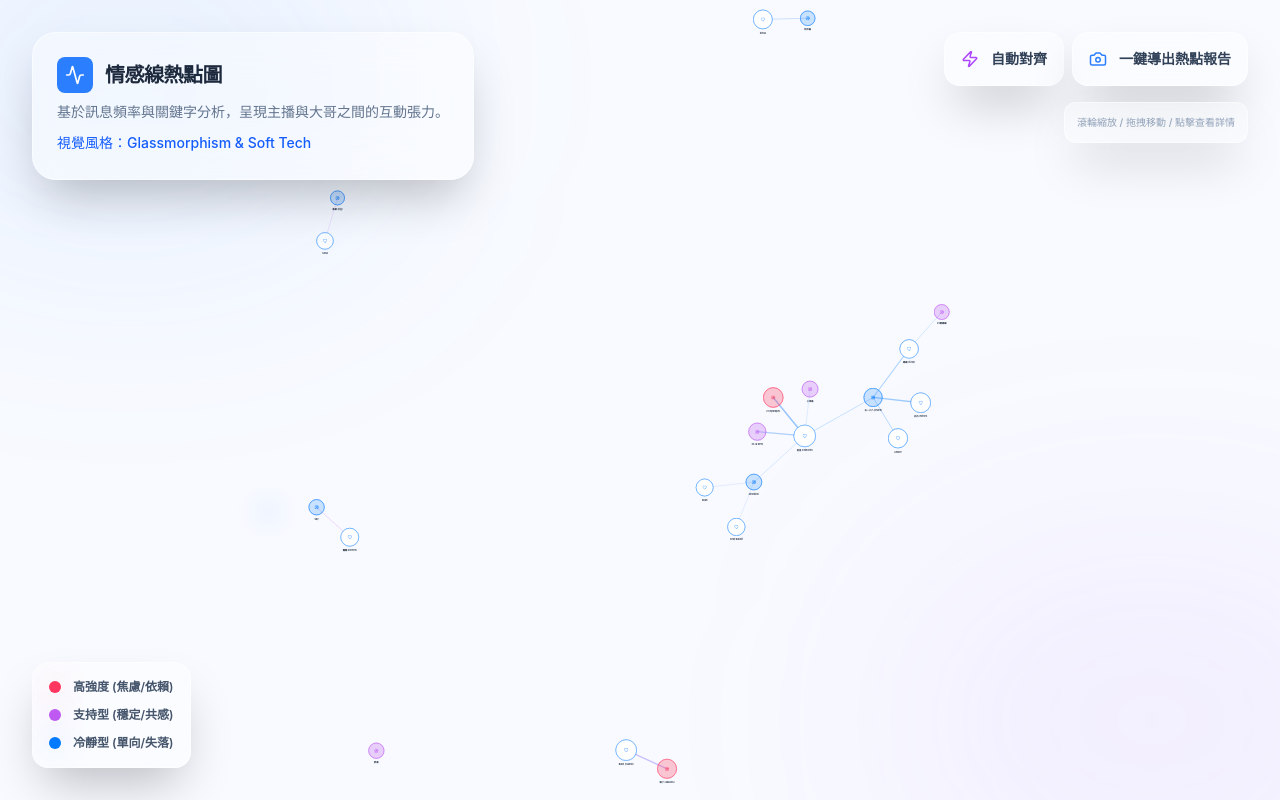
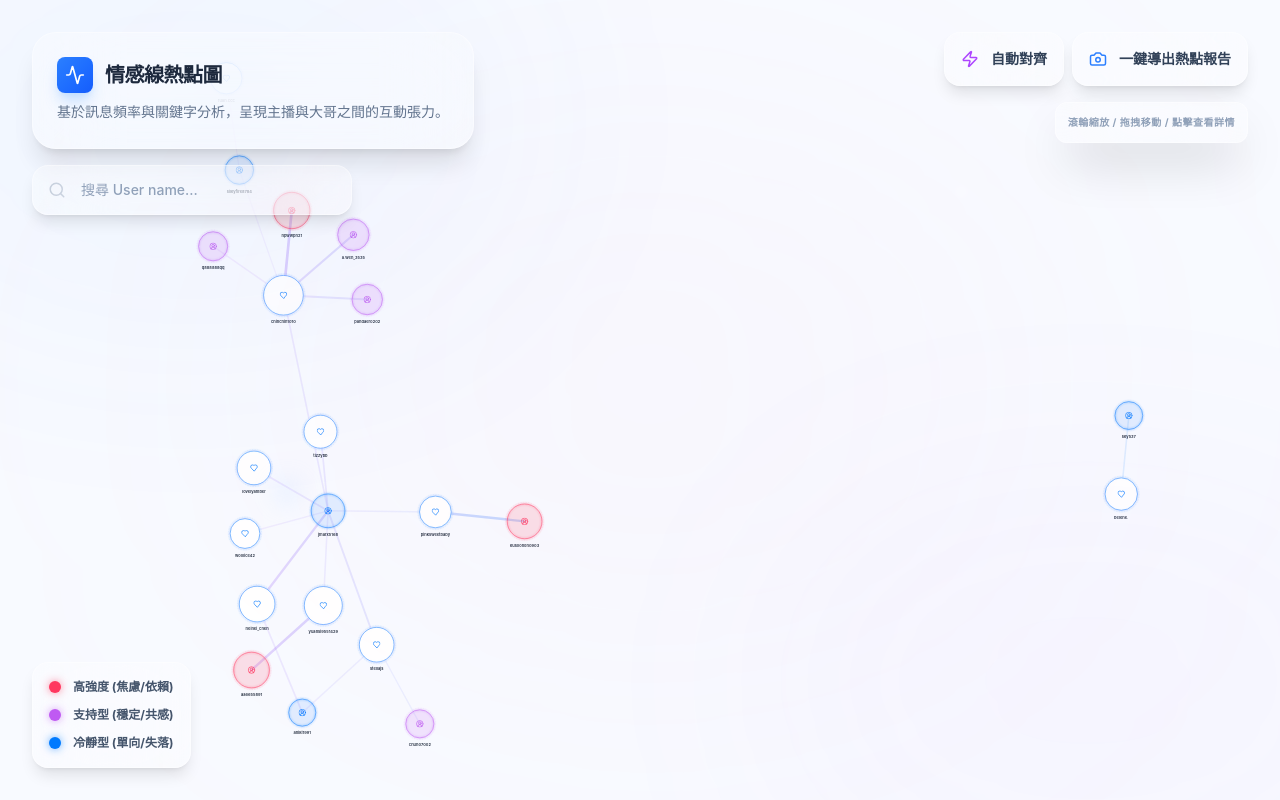
Before and after one commit to veronawu-web/-relationship.vip.creator, a React (Vite) app: page / in a window 1280 px wide. Built offline with nearby package versions, Linux system fonts and the light colour scheme.

Commit message:
feat: Implement search functionality and refine animations
Adds a search input to filter nodes by ID and introduces a more dynamic "float" animation to the nodes. Also, subtle adjustments are made to glow effects and glassmorphism styles for a refined aesthetic.

```diff
--- a/src/App.tsx
+++ b/src/App.tsx
@@ -1,7 +1,7 @@
-import React, { useEffect, useRef, useState, useCallback } from 'react';
+import React, { useEffect, useRef, useState, useCallback, useMemo } from 'react';
 import * as d3 from 'd3';
 import { motion, AnimatePresence } from 'motion/react';
-import { Heart, MessageCircle, Zap, Shield, User, Info, Activity, Download, Camera } from 'lucide-react';
+import { Heart, MessageCircle, Zap, Shield, User, Info, Activity, Download, Camera, Search, X } from 'lucide-react';
 import { toPng } from 'html-to-image';
 import { NODES, LINKS } from './constants';
 import { Node, Link } from './types';
@@ -12,6 +12,14 @@ export default function App() {
   const [selectedNode, setSelectedNode] = useState<Node | null>(null);
   const [hoveredNode, setHoveredNode] = useState<Node | null>(null);
   const [isExporting, setIsExporting] = useState(false);
+  const [searchQuery, setSearchQuery] = useState('');
+
+  const filteredNodes = useMemo(() => {
+    if (!searchQuery) return NODES;
+    return NODES.filter(node =>
+      node.id.toLowerCase().includes(searchQuery.toLowerCase())
+    );
+  }, [searchQuery]);
 
   const fitToScreen = useCallback(() => {
     if (!svgRef.current) return;
@@ -45,19 +53,14 @@ export default function App() {
     if (containerRef.current === null) return;
 
     setIsExporting(true);
-
-    // First, fit to screen to ensure everyone is in view for the export
     fitToScreen();
 
-    // Give a small delay to ensure UI state is clean and transition finished
     setTimeout(() => {
       toPng(containerRef.current!, {
         cacheBust: true,
         backgroundColor: '#f8faff',
-        pixelRatio: 2, // Higher resolution
-        style: {
-          borderRadius: '0'
-        }
+        pixelRatio: 2,
+        style: { borderRadius: '0' }
       })
         .then((dataUrl) => {
           const link = document.createElement('a');
@@ -85,7 +88,6 @@ export default function App() {
 
     svg.selectAll('*').remove();
 
-    // Create a container group for zoom
     const g = svg.append('g').attr('class', 'main-container');
 
     const zoom = d3.zoom<SVGSVGElement, unknown>()
@@ -112,22 +114,17 @@ export default function App() {
 
     window.addEventListener('resize', updateDimensions);
 
-    // Gradient Definitions
     const defs = svg.append('defs');
-
-    // Link Gradient
     const linkGradient = defs.append('linearGradient')
       .attr('id', 'link-gradient')
       .attr('gradientUnits', 'userSpaceOnUse');
     linkGradient.append('stop').attr('offset', '0%').attr('stop-color', '#BF5AF2').attr('stop-opacity', 0.6);
     linkGradient.append('stop').attr('offset', '100%').attr('stop-color', '#007AFF').attr('stop-opacity', 0.6);
 
-    // Glow Filter
     const filter = defs.append('filter').attr('id', 'glow');
     filter.append('feGaussianBlur').attr('stdDeviation', '4').attr('result', 'blur');
     filter.append('feComposite').attr('in', 'SourceGraphic').attr('in2', 'blur').attr('operator', 'over');
 
-    // Draw Links inside the zoom group
     const link = g.append('g')
       .selectAll('line')
       .data(LINKS)
@@ -137,7 +134,6 @@ export default function App() {
       .attr('stroke-width', d => 2 + d.intensity * 6)
       .attr('stroke-linecap', 'round');
 
-    // Draw Nodes inside the zoom group
     const node = g.append('g')
       .selectAll('g')
       .data(NODES)
@@ -151,14 +147,13 @@ export default function App() {
         .on('drag', dragged)
         .on('end', dragended) as any);
 
-    // Node Circles (Glass Look)
     node.append('circle')
       .attr('r', d => 30 + (d.val / 2))
       .attr('fill', d => {
-        if (d.group === 'core') return 'rgba(255, 255, 255, 0.8)';
-        if (d.group === 'high') return 'rgba(255, 55, 95, 0.15)';
-        if (d.group === 'support') return 'rgba(191, 90, 242, 0.15)';
-        return 'rgba(0, 122, 255, 0.1)';
+        if (d.group === 'core') return 'rgba(255, 255, 255, 0.9)';
+        if (d.group === 'high') return 'rgba(255, 55, 95, 0.08)';
+        if (d.group === 'support') return 'rgba(191, 90, 242, 0.08)';
+        return 'rgba(0, 122, 255, 0.05)';
       })
       .attr('stroke', d => {
         if (d.group === 'core') return '#007AFF';
@@ -166,13 +161,26 @@ export default function App() {
         if (d.group === 'support') return '#BF5AF2';
         return '#007AFF';
       })
-      .attr('stroke-width', 2)
+      .attr('stroke-width', 1.5)
       .style('filter', 'url(#glow)')
       .style('cursor', 'pointer');
 
-    // Node Labels
+    // Add a subtle outer ring for "Soft Tech" look
+    node.append('circle')
+      .attr('r', d => 35 + (d.val / 2))
+      .attr('fill', 'none')
+      .attr('stroke', d => {
+        if (d.group === 'core') return 'rgba(0, 122, 255, 0.2)';
+        if (d.group === 'high') return 'rgba(255, 55, 95, 0.2)';
+        if (d.group === 'support') return 'rgba(191, 90, 242, 0.2)';
+        return 'rgba(0, 122, 255, 0.1)';
+      })
+      .attr('stroke-width', 1)
+      .attr('stroke-dasharray', '4,4')
+      .style('pointer-events', 'none');
+
     node.append('text')
-      .text(d => d.name)
+      .text(d => d.id)
       .attr('dy', d => 55 + (d.val / 2))
       .attr('text-anchor', 'middle')
       .attr('fill', '#1e293b')
@@ -180,7 +188,6 @@ export default function App() {
       .style('font-weight', '600')
       .style('pointer-events', 'none');
 
-    // Icons
     node.append('foreignObject')
       .attr('x', -12)
       .attr('y', -12)
@@ -202,7 +209,23 @@ export default function App() {
       node.attr('transform', (d: any) => `translate(${d.x},${d.y})`);
     });
 
-    // Initial Fit to Screen
+    // Update opacity based on search
+    const updateSearchHighlight = () => {
+      if (!searchQuery) {
+        node.style('opacity', 1);
+        link.style('opacity', d => 0.2 + d.intensity * 0.5);
+        return;
+      }
+
+      const matchedIds = new Set(filteredNodes.map(n => n.id));
+      node.style('opacity', d => matchedIds.has(d.id) ? 1 : 0.1);
+      link.style('opacity', (d: any) =>
+        matchedIds.has(d.source.id) || matchedIds.has(d.target.id) ? 0.3 : 0.05
+      );
+    };
+
+    updateSearchHighlight();
+
     setTimeout(() => {
       const bounds = g.node()?.getBBox();
       if (bounds) {
@@ -244,48 +267,75 @@ export default function App() {
       simulation.stop();
       window.removeEventListener('resize', updateDimensions);
     };
-  }, []);
+  }, [searchQuery, filteredNodes]);
 
   return (
     <div ref={containerRef} className="relative w-full h-screen overflow-hidden font-sans bg-[#f8faff]">
       {/* Background Elements */}
-      <div className="absolute top-[-10%] left-[-10%] w-[40%] h-[40%] bg-blue-400/10 blur-[120px] rounded-full" />
-      <div className="absolute bottom-[-10%] right-[-10%] w-[40%] h-[40%] bg-purple-400/10 blur-[120px] rounded-full" />
+      <div className="absolute top-[-10%] left-[-10%] w-[50%] h-[50%] bg-blue-400/10 blur-[120px] rounded-full animate-pulse-slow" />
+      <div className="absolute bottom-[-10%] right-[-10%] w-[50%] h-[50%] bg-purple-400/10 blur-[120px] rounded-full animate-pulse-slow" style={{ animationDelay: '-4s' }} />
+      <div className="absolute top-1/2 left-1/2 -translate-x-1/2 -translate-y-1/2 w-[60%] h-[60%] bg-pink-300/5 blur-[150px] rounded-full animate-float" />
 
       {/* Main SVG Visualization */}
       <svg ref={svgRef} className="w-full h-full cursor-grab active:cursor-grabbing" />
 
-      {/* UI Overlay: Header */}
-      <div className="absolute top-8 left-8 z-10">
+      {/* UI Overlay: Header & Search */}
+      <div className="absolute top-8 left-8 z-20 flex flex-col gap-4">
         <motion.div
           initial={{ opacity: 0, x: -20 }}
           animate={{ opacity: 1, x: 0 }}
-          className="glass-card p-6 rounded-3xl max-w-md"
+          className="glass-card p-6 rounded-3xl max-w-md shadow-xl border border-white/40"
         >
           <div className="flex items-center gap-3 mb-2">
-            <div className="p-2 bg-blue-500 rounded-lg text-white">
+            <div className="p-2 bg-gradient-to-br from-blue-500 to-blue-600 rounded-lg text-white shadow-lg shadow-blue-200">
               <Activity size={20} />
             </div>
             <h1 className="text-xl font-bold tracking-tight text-slate-800">情感線熱點圖</h1>
           </div>
           <p className="text-sm text-slate-500 leading-relaxed">
             基於訊息頻率與關鍵字分析，呈現主播與大哥之間的互動張力。
-            <span className="block mt-2 font-medium text-blue-600">視覺風格：Glassmorphism & Soft Tech</span>
           </p>
+        </motion.div>
+
+        {/* Search Bar */}
+        <motion.div
+          initial={{ opacity: 0, y: 10 }}
+          animate={{ opacity: 1, y: 0 }}
+          transition={{ delay: 0.2 }}
+          className="relative group"
+        >
+          <div className="absolute left-4 top-1/2 -translate-y-1/2 text-slate-400 group-focus-within:text-blue-500 transition-colors">
+            <Search size={18} />
+          </div>
+          <input
+            type="text"
+            placeholder="搜尋 User name..."
+            value={searchQuery}
+            onChange={(e) => setSearchQuery(e.target.value)}
+            className="glass-card w-80 pl-12 pr-10 py-3.5 rounded-2xl text-sm font-medium text-slate-700 placeholder:text-slate-400 focus:outline-none focus:ring-2 focus:ring-blue-500/20 border border-white/40 shadow-lg transition-all"
+          />
+          {searchQuery && (
+            <button
+              onClick={() => setSearchQuery('')}
+              className="absolute right-4 top-1/2 -translate-y-1/2 text-slate-400 hover:text-slate-600"
+            >
+              <X size={16} />
+            </button>
+          )}
         </motion.div>
       </div>
 
       {/* UI Overlay: Legend */}
       <div className="absolute bottom-8 left-8 z-10">
-        <div className="glass-card p-4 rounded-2xl flex flex-col gap-3">
-          <div className="flex items-center gap-3 text-xs font-semibold text-slate-600">
-            <div className="w-3 h-3 rounded-full bg-[#FF375F] glow-pink" /> 高強度 (焦慮/依賴)
+        <div className="glass-card p-4 rounded-2xl flex flex-col gap-3 border border-white/40 shadow-lg">
+          <div className="flex items-center gap-3 text-xs font-bold text-slate-600">
+            <div className="w-3 h-3 rounded-full bg-[#FF375F] shadow-[0_0_8px_rgba(255,55,95,0.6)]" /> 高強度 (焦慮/依賴)
           </div>
-          <div className="flex items-center gap-3 text-xs font-semibold text-slate-600">
-            <div className="w-3 h-3 rounded-full bg-[#BF5AF2] glow-purple" /> 支持型 (穩定/共感)
+          <div className="flex items-center gap-3 text-xs font-bold text-slate-600">
+            <div className="w-3 h-3 rounded-full bg-[#BF5AF2] shadow-[0_0_8px_rgba(191,90,242,0.6)]" /> 支持型 (穩定/共感)
           </div>
-          <div className="flex items-center gap-3 text-xs font-semibold text-slate-600">
-            <div className="w-3 h-3 rounded-full bg-[#007AFF] glow-blue" /> 冷靜型 (單向/失落)
+          <div className="flex items-center gap-3 text-xs font-bold text-slate-600">
+            <div className="w-3 h-3 rounded-full bg-[#007AFF] shadow-[0_0_8px_rgba(0,122,255,0.6)]" /> 冷靜型 (單向/失落)
           </div>
         </div>
       </div>
@@ -297,7 +347,7 @@ export default function App() {
             whileHover={{ scale: 1.05 }}
             whileTap={{ scale: 0.95 }}
             onClick={fitToScreen}
-            className="glass-card p-4 rounded-2xl flex items-center gap-3 text-slate-700 font-bold text-sm hover:bg-white/60 transition-all group"
+            className="glass-card p-4 rounded-2xl flex items-center gap-3 text-slate-700 font-bold text-sm hover:bg-white/60 transition-all group border border-white/40 shadow-lg"
             title="縮放至全螢幕"
           >
             <Zap size={18} className="text-purple-500 group-hover:scale-110 transition-transform" />
@@ -309,7 +359,7 @@ export default function App() {
             whileTap={{ scale: 0.95 }}
             onClick={exportImage}
             disabled={isExporting}
-            className="glass-card p-4 rounded-2xl flex items-center gap-3 text-slate-700 font-bold text-sm hover:bg-white/60 transition-all group"
+            className="glass-card p-4 rounded-2xl flex items-center gap-3 text-slate-700 font-bold text-sm hover:bg-white/60 transition-all group border border-white/40 shadow-lg"
           >
             {isExporting ? (
               <div className="animate-spin rounded-full h-4 w-4 border-2 border-blue-500 border-t-transparent" />
@@ -320,7 +370,7 @@ export default function App() {
           </motion.button>
         </div>
 
-        <div className="glass-card p-3 rounded-xl text-[10px] text-slate-400 font-medium">
+        <div className="glass-card p-3 rounded-xl text-[10px] text-slate-400 font-bold uppercase tracking-wider border border-white/40">
           滾輪縮放 / 拖拽移動 / 點擊查看詳情
         </div>
 
@@ -333,7 +383,7 @@ export default function App() {
               exit={{ opacity: 0, y: 20, scale: 0.95 }}
               className="w-80"
             >
-              <div className="glass-card p-6 rounded-3xl overflow-hidden relative">
+              <div className="glass-card p-6 rounded-3xl overflow-hidden relative border border-white/60 shadow-2xl">
                 {/* Decorative Glow */}
                 <div className={`absolute top-0 right-0 w-24 h-24 blur-3xl opacity-20 ${
                   (selectedNode || hoveredNode)?.group === 'high' ? 'bg-pink-500' :
@@ -351,7 +401,7 @@ export default function App() {
                   </div>
 
                   <h2 className="text-2xl font-bold text-slate-800 mb-1">
-                    {(selectedNode || hoveredNode)?.name}
+                    {(selectedNode || hoveredNode)?.id}
                   </h2>
 
                   <div className="flex items-center gap-2 mb-6">
@@ -371,7 +421,7 @@ export default function App() {
                   </div>
 
                   {(selectedNode || hoveredNode)?.lastMessage && (
-                    <div className="bg-white/50 p-4 rounded-2xl border border-white/80">
+                    <div className="bg-white/50 p-4 rounded-2xl border border-white/80 shadow-inner">
                       <div className="flex items-center gap-2 mb-2 text-slate-400">
                         <MessageCircle size={14} />
                         <span className="text-[10px] font-bold uppercase">核心語錄</span>
@@ -384,7 +434,7 @@ export default function App() {
 
                   <button
                     onClick={() => setSelectedNode(null)}
-                    className="mt-6 w-full py-3 rounded-2xl bg-slate-900 text-white text-sm font-bold hover:bg-slate-800 transition-colors"
+                    className="mt-6 w-full py-3.5 rounded-2xl bg-gradient-to-r from-slate-800 to-slate-900 text-white text-sm font-bold hover:from-slate-700 hover:to-slate-800 transition-all shadow-lg shadow-slate-200"
                   >
                     關閉詳情
                   </button>
--- a/src/constants.ts
+++ b/src/constants.ts
@@ -3,64 +3,65 @@ import { Node, Link } from './types';
 
 export const NODES: Node[] = [
   // --- Core Anchors (Streamers) ---
-  { id: 'chinchin1010', name: '金金 (chinchin)', group: 'core', val: 55 },
-  { id: 'yuansi9551429', name: 'Baby (yuansi)', group: 'core', val: 50 },
-  { id: 'stellajs', name: 'Stella', group: 'core', val: 40 },
-  { id: 'neinei_chen', name: '內內 (neinei)', group: 'core', val: 45 },
-  { id: 'lovelyamber', name: 'Amber', group: 'core', val: 42 },
-  { id: 'tizzybb', name: '踢踢 (tizzy)', group: 'core', val: 38 },
-  { id: 'belene.', name: '糖糖 (belene)', group: 'core', val: 35 },
-  { id: 'ruan.ccc', name: 'Ruan', group: 'core', val: 30 },
-  { id: 'sexyrabbitt', name: 'Sexy Rabbit', group: 'core', val: 32 },
-  { id: 'lin_soda', name: 'Soda', group: 'core', val: 28 },
+  { id: 'chinchin1010', name: 'chinchin1010', group: 'core', val: 60 },
+  { id: 'yuansi9551429', name: 'yuansi9551429', group: 'core', val: 55 },
+  { id: 'stellajs', name: 'stellajs', group: 'core', val: 45 },
+  { id: 'neinei_chen', name: 'neinei_chen', group: 'core', val: 48 },
+  { id: 'lovelyamber', name: 'lovelyamber', group: 'core', val: 42 },
+  { id: 'tizzybb', name: 'tizzybb', group: 'core', val: 40 },
+  { id: 'belene.', name: 'belene.', group: 'core', val: 38 },
+  { id: 'ruan.ccc', name: 'ruan.ccc', group: 'core', val: 35 },
+  { id: 'pinksweetbaby', name: 'pinksweetbaby', group: 'core', val: 36 },
+  { id: 'woolice42', name: 'woolice42', group: 'core', val: 30 },
 
-  // --- High Intensity (Red/Pink) ---
-  { id: 'hpwwph21', name: '21 (hpwwph)', group: 'high', val: 45, lastMessage: '可以不要放棄我嗎？我真的不能沒有你..' },
-  { id: 'aa6655891', name: '柳丁 (aa6655)', group: 'high', val: 42, lastMessage: 'Baby再講男主播我其實超級生氣' },
+  // --- High Intensity (Red/Pink) - Anxiety/Dependency ---
+  { id: 'hpwwph21', name: 'hpwwph21', group: 'high', val: 50, lastMessage: '可以不要放棄我嗎🥹 我真的不能沒有你.. 沒有你我走不下去' },
+  { id: 'aa6655891', name: 'aa6655891', group: 'high', val: 48, lastMessage: 'Baby再講男主播我其實超級生氣，東煮極力的在反對' },
+  { id: 'kusoohoh0903', name: 'kusoohoh0903', group: 'high', val: 45, lastMessage: '600了不起喔，600不用回喔，妳不是我葵葵了' },
 
-  // --- Support (Purple) ---
-  { id: 'a.wen_3535', name: '35 (a.wen)', group: 'support', val: 32, lastMessage: '對啊，學習到很多，畢竟很少女生會和我聊這種事情' },
-  { id: 'q888888qq', name: '小飛象', group: 'support', val: 25 },
-  { id: 'pandaer0202', name: '胖達', group: 'support', val: 22 },
-  { id: 'asx3024', name: '24愛踢踢', group: 'support', val: 20 },
+  // --- Support (Purple) - Stable/Empathy ---
+  { id: 'a.wen_3535', name: 'a.wen_3535', group: 'support', val: 35, lastMessage: '對啊，學習到很多，畢竟很少女生會和我聊這種事情' },
+  { id: 'pandaer0202', name: 'pandaer0202', group: 'support', val: 32, lastMessage: '因為我本人真的就不太會說話 所以我都用做的🤭' },
+  { id: 'q888888qq', name: 'q888888qq', group: 'support', val: 28, lastMessage: 'OKOK 忙完再去你那聊天' },
+  { id: 'chun07002', name: 'chun07002', group: 'support', val: 25, lastMessage: '我突然感受到背後涼涼的，難道我在線上被發現' },
 
-  // --- Cool/Distant/Transactional (Blue) ---
-  { id: 'jmarx5168', name: '五一六八 (jmarx)', group: 'cool', val: 38, lastMessage: '習慣性看一下她帳號，發現我被封鎖了' },
-  { id: 'sky537', name: 'Sky', group: 'cool', val: 22, lastMessage: '有大哥包一一囉👍' },
-  { id: 'aniki1991', name: '阿尼基', group: 'cool', val: 18, lastMessage: '會有甚麼哈哈哈，是該來收集一下' },
-  { id: 'silkyfire8784', name: 'Nishikino', group: 'cool', val: 24, lastMessage: '妳跟21吵架了喔? 感覺21對妳很好捏' },
-  { id: 'wsthepig', name: '凱凱 (pig)', group: 'cool', val: 15, lastMessage: '截圖一下我現在多少鑽石了' },
+  // --- Cool/Distant/Transactional (Blue) - Loss/Distant ---
+  { id: 'jmarx5168', name: 'jmarx5168', group: 'cool', val: 42, lastMessage: '習慣性看一下她帳號 發現我被封鎖了，我有點難過，失望' },
+  { id: 'sky537', name: 'sky537', group: 'cool', val: 24, lastMessage: '沒問題有大哥包一一囉👍' },
+  { id: 'aniki1991', name: 'aniki1991', group: 'cool', val: 22, lastMessage: '什麼秘密 要花100萬鑽鑽來聽哈哈哈' },
+  { id: 'silkyfire8784', name: 'silkyfire8784', group: 'cool', val: 26, lastMessage: '妳跟21吵架了喔? 感覺21對妳很好捏' },
 ];
 
 export const LINKS: Link[] = [
-  // Chinchin Galaxy
-  { source: 'hpwwph21', target: 'chinchin1010', value: 12, intensity: 0.98 },
-  { source: 'a.wen_3535', target: 'chinchin1010', value: 8, intensity: 0.7 },
-  { source: 'jmarx5168', target: 'chinchin1010', value: 5, intensity: 0.4 },
+  // chinchin1010 Galaxy
+  { source: 'hpwwph21', target: 'chinchin1010', value: 15, intensity: 0.99 },
+  { source: 'a.wen_3535', target: 'chinchin1010', value: 10, intensity: 0.75 },
+  { source: 'jmarx5168', target: 'chinchin1010', value: 8, intensity: 0.5 },
+  { source: 'pandaer0202', target: 'chinchin1010', value: 7, intensity: 0.6 },
+  { source: 'q888888qq', target: 'chinchin1010', value: 5, intensity: 0.4 },
   { source: 'silkyfire8784', target: 'chinchin1010', value: 4, intensity: 0.3 },
 
-  // Yuansi Galaxy
-  { source: 'aa6655891', target: 'yuansi9551429', value: 10, intensity: 0.9 },
+  // yuansi9551429 Galaxy
+  { source: 'aa6655891', target: 'yuansi9551429', value: 12, intensity: 0.92 },
+  { source: 'jmarx5168', target: 'yuansi9551429', value: 6, intensity: 0.45 },
 
-  // Stella Galaxy
-  { source: 'aniki1991', target: 'stellajs', value: 4, intensity: 0.4 },
+  // stellajs Galaxy
+  { source: 'aniki1991', target: 'stellajs', value: 5, intensity: 0.4 },
+  { source: 'chun07002', target: 'stellajs', value: 4, intensity: 0.35 },
+  { source: 'jmarx5168', target: 'stellajs', value: 7, intensity: 0.6 },
 
-  // Amber & Tizzy (jmarx's other lines)
-  { source: 'jmarx5168', target: 'lovelyamber', value: 6, intensity: 0.5 },
-  { source: 'jmarx5168', target: 'tizzybb', value: 7, intensity: 0.6 },
-  { source: 'jmarx5168', target: 'neinei_chen', value: 9, intensity: 0.8 }, // The "Blocked" line
+  // neinei_chen Galaxy
+  { source: 'aniki1991', target: 'neinei_chen', value: 6, intensity: 0.5 },
+  { source: 'jmarx5168', target: 'neinei_chen', value: 9, intensity: 0.85 },
 
-  // Belene Galaxy
+  // pinksweetbaby Galaxy
+  { source: 'kusoohoh0903', target: 'pinksweetbaby', value: 10, intensity: 0.9 },
+  { source: 'jmarx5168', target: 'pinksweetbaby', value: 5, intensity: 0.4 },
+
+  // Others
+  { source: 'jmarx5168', target: 'lovelyamber', value: 6, intensity: 0.55 },
+  { source: 'jmarx5168', target: 'tizzybb', value: 6, intensity: 0.55 },
+  { source: 'jmarx5168', target: 'woolice42', value: 4, intensity: 0.4 },
   { source: 'sky537', target: 'belene.', value: 5, intensity: 0.45 },
-
-  // Ruan & Rabbit
-  { source: 'silkyfire8784', target: 'ruan.ccc', value: 3, intensity: 0.2 },
-  { source: 'silkyfire8784', target: 'sexyrabbitt', value: 3, intensity: 0.2 },
-
-  // Soda Galaxy
-  { source: 'wsthepig', target: 'lin_soda', value: 4, intensity: 0.3 },
-
-  // Cross-Support
-  { source: 'asx3024', target: 'tizzybb', value: 3, intensity: 0.3 },
-  { source: 'q888888qq', target: 'chinchin1010', value: 2, intensity: 0.2 },
+  { source: 'silkyfire8784', target: 'ruan.ccc', value: 3, intensity: 0.25 },
 ];
--- a/src/index.css
+++ b/src/index.css
@@ -13,29 +13,39 @@
 
 @layer components {
   .glass-card {
-    @apply backdrop-blur-xl bg-white/40 border border-white/50 shadow-2xl;
+    @apply backdrop-blur-2xl bg-white/30 border border-white/40 shadow-2xl;
   }
 
   .glow-blue {
-    box-shadow: 0 0 30px rgba(0, 122, 255, 0.3);
+    box-shadow: 0 0 40px rgba(0, 122, 255, 0.2);
   }
 
   .glow-pink {
-    box-shadow: 0 0 30px rgba(255, 55, 95, 0.3);
+    box-shadow: 0 0 40px rgba(255, 55, 95, 0.2);
   }
 
   .glow-purple {
-    box-shadow: 0 0 30px rgba(191, 90, 242, 0.3);
+    box-shadow: 0 0 40px rgba(191, 90, 242, 0.2);
   }
 }
 
 /* Custom animations */
 @keyframes float {
-  0% { transform: translateY(0px); }
-  50% { transform: translateY(-10px); }
-  100% { transform: translateY(0px); }
+  0% { transform: translate(0px, 0px) rotate(0deg); }
+  33% { transform: translate(20px, -30px) rotate(2deg); }
+  66% { transform: translate(-15px, 15px) rotate(-1deg); }
+  100% { transform: translate(0px, 0px) rotate(0deg); }
+}
+
+@keyframes pulse-slow {
+  0%, 100% { opacity: 0.3; transform: scale(1); }
+  50% { opacity: 0.5; transform: scale(1.1); }
 }
 
 .animate-float {
-  animation: float 6s ease-in-out infinite;
+  animation: float 12s ease-in-out infinite;
 }
+
+.animate-pulse-slow {
+  animation: pulse-slow 8s ease-in-out infinite;
+}
```
